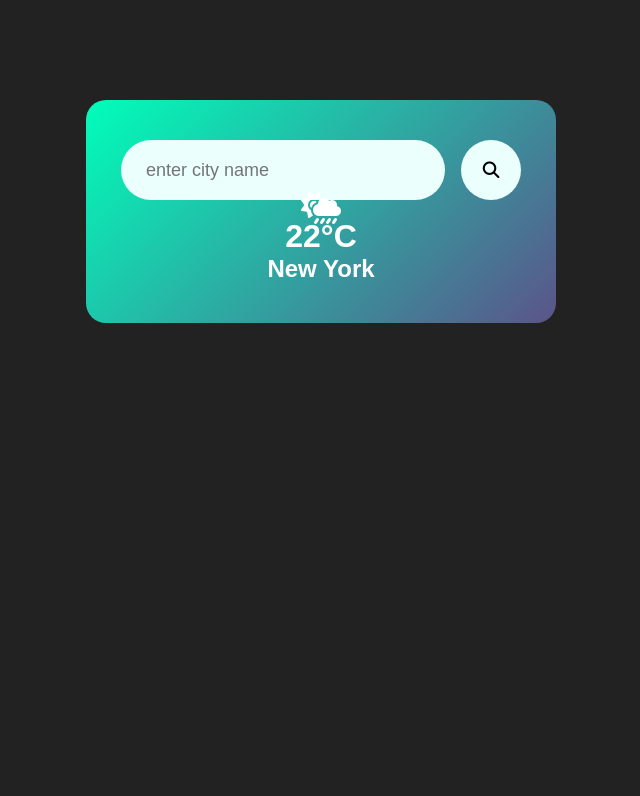
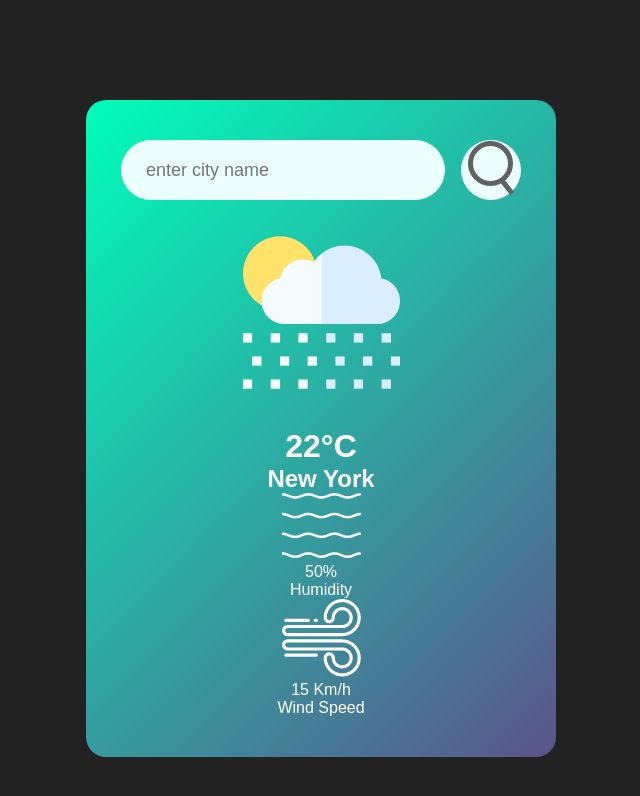
Before and after one commit to ByteGab/Weather-App, a plain HTML site: page index.html in a window 1280 px wide. Shown: the whole page, without its empty margins (319-959 px from the left). Drawn offline with Linux system fonts and the light colour scheme.

Commit message:
Update index.html

```diff
--- a/index.html
+++ b/index.html
@@ -13,13 +13,29 @@
             <input type="text" placeholder="enter city name"
             spellcheck="false">
             <button>
-                <i class="fa-solid fa-magnifying-glass fa-lg"></i>
+                <img src="images/search.png" alt="search">
             </button>
         </div>
         <div class="weather">
-            <i class="fa-solid fa-cloud-sun-rain fa-2xl"></i>
+            <img src="images/rain.png" class="wather-icon" alt="rain">
             <h1 class="temp">22°C</h1>
             <h2 class="city">New York</h2>
+            <div class="details">
+                <div class="col">
+                    <img src="images/humidity.png" alt="humidity">
+                    <div>
+                        <p class="humidity">50%</p>
+                        <p>Humidity</p>
+                    </div>
+                </div>
+                <div class="col">
+                    <img src="images/wind.png" alt="wind">
+                    <div>
+                        <p class="wind">15 Km/h</p>
+                        <p>Wind Speed</p>
+                    </div>
+                </div>
+            </div>
         </div>
     </div>
 </body>
```
